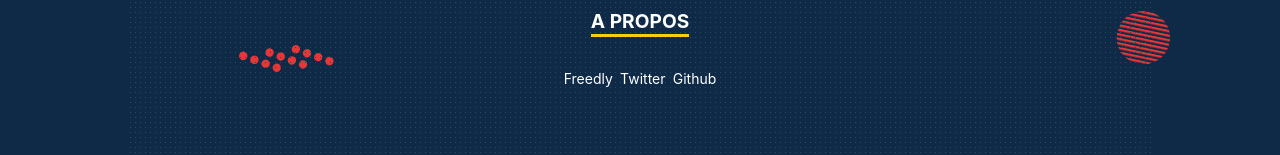
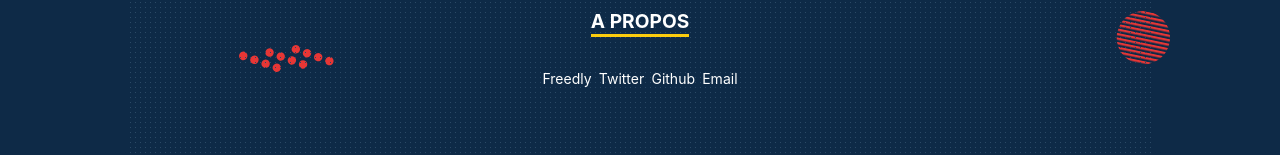
Before and after one commit to constantinjoly/web, a plain HTML site: page index.html in a window 1280 px wide. Shown: the part 455-610 px from the top of the page. Drawn offline with Linux system fonts and the light colour scheme.

Commit message:
test sync

```diff
--- a/index.html
+++ b/index.html
@@ -289,8 +289,8 @@
                 <a href="https://freedly.fr/">Freedly</a>
                 <a href="https://twitter.com/cjlabfr">Twitter</a>
                 <a href="https://github.com/constantinjoly">Github</a>
-                <!-- <a
-                    href="&#109;&#97;&#105;&#108;&#116;&#111;&#58;&#104;&#101;&#108;&#108;&#111;&#64;&#114;&#121;&#116;&#104;&#109;&#101;&#118;&#101;&#114;&#116;&#105;&#99;&#97;&#108;&#46;&#99;&#111;&#109;">Email</a> -->
+                <a
+                    href="&#109;&#97;&#105;&#108;&#116;&#111;&#58;&#104;&#101;&#108;&#108;&#111;&#64;&#114;&#121;&#116;&#104;&#109;&#101;&#118;&#101;&#114;&#116;&#105;&#99;&#97;&#108;&#46;&#99;&#111;&#109;">Email</a>
             </div>
 
         </header>
```
